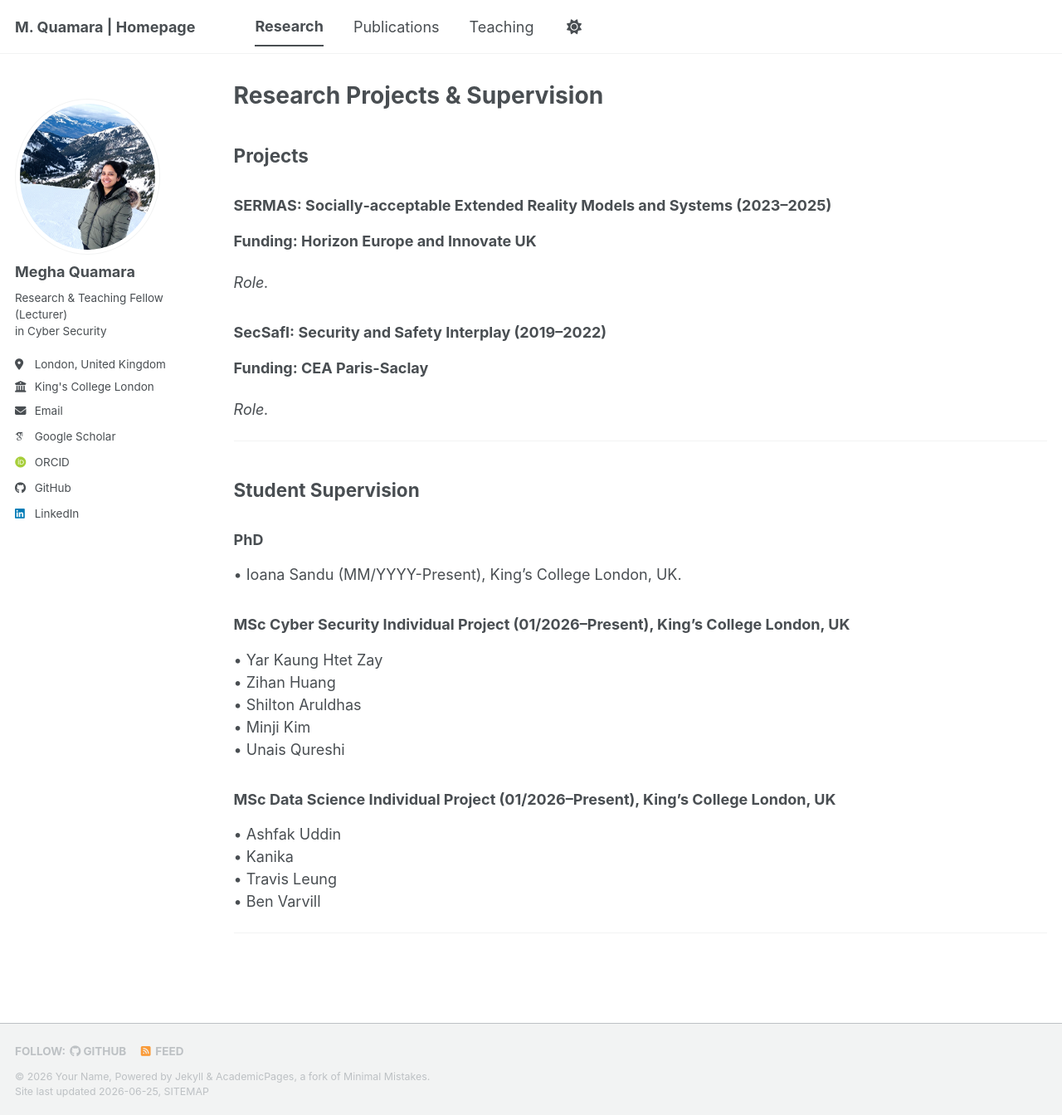
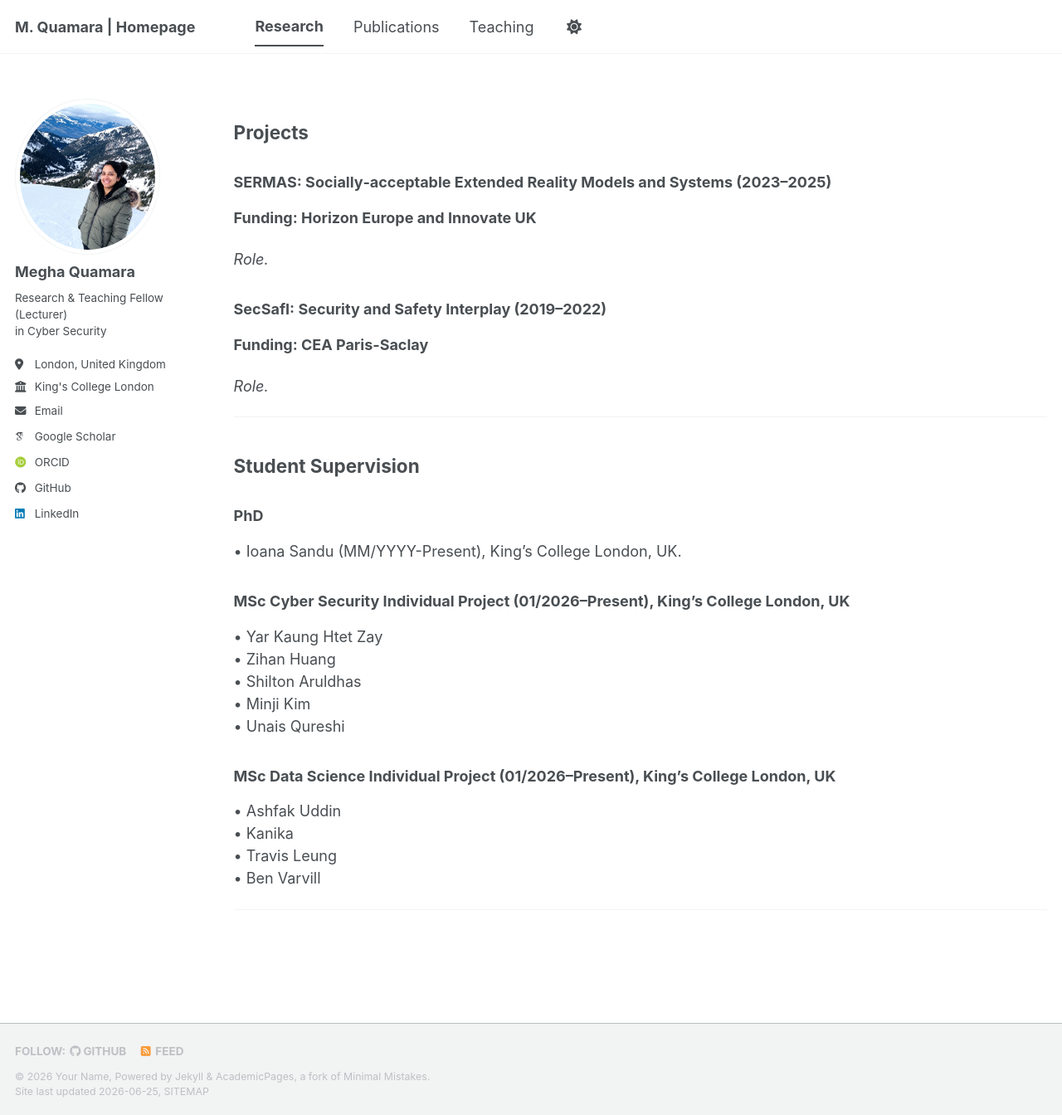
Before and after one commit to meghaquamara/personal-website, a Jekyll site: the page built from _pages/research.md, in a window 1280 px wide and 1344 px high. Shown: the whole window at 83% size. Built offline with Jekyll 4.4.1, drawn with Linux system fonts in a browser that asks for light colours; some web fonts are replaced; a script bundle is joined from its source files by our own code; library files that are not in the unit come from our copies.

Commit message:
Update research.md

```diff
--- a/_pages/research.md
+++ b/_pages/research.md
@@ -1,6 +1,6 @@
 ---
 layout: archive
-title: "Research Projects & Supervision"
+title: ""
 permalink: /research/
 author_profile: true
 ---
```
